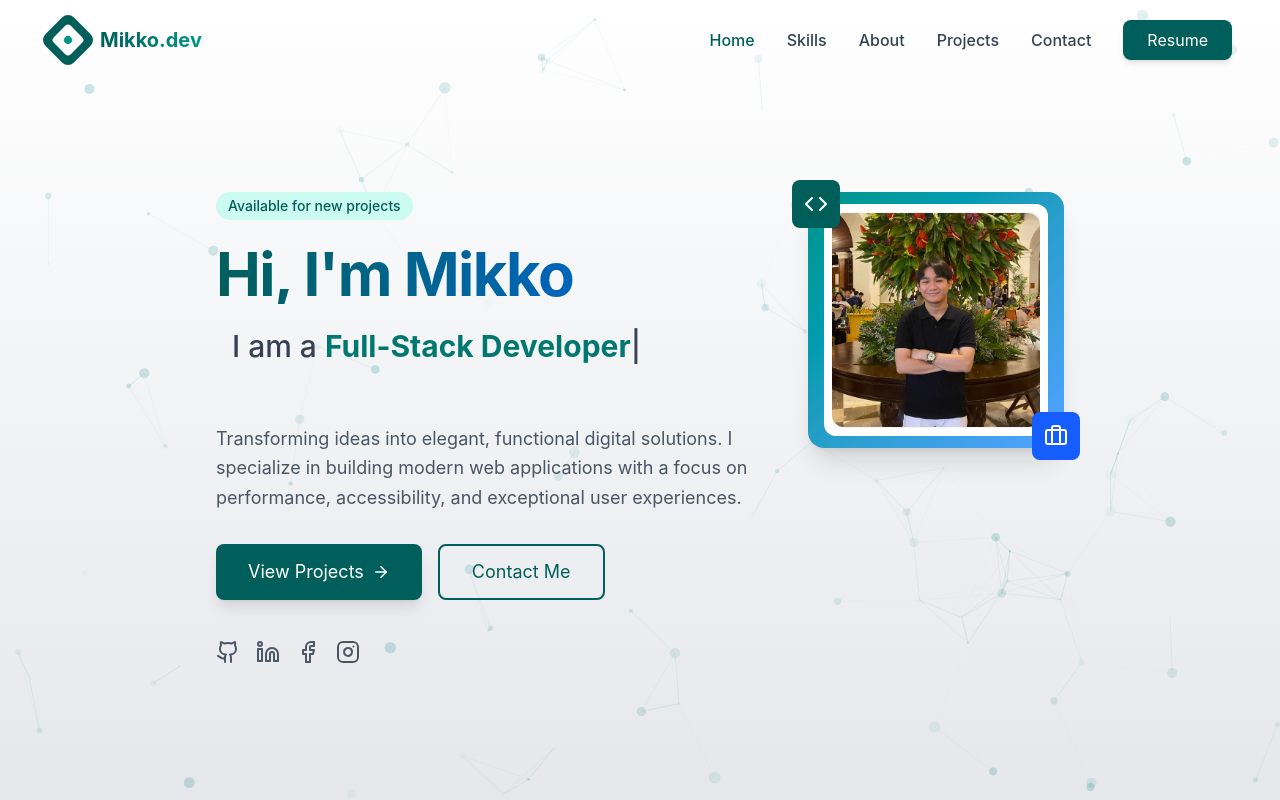
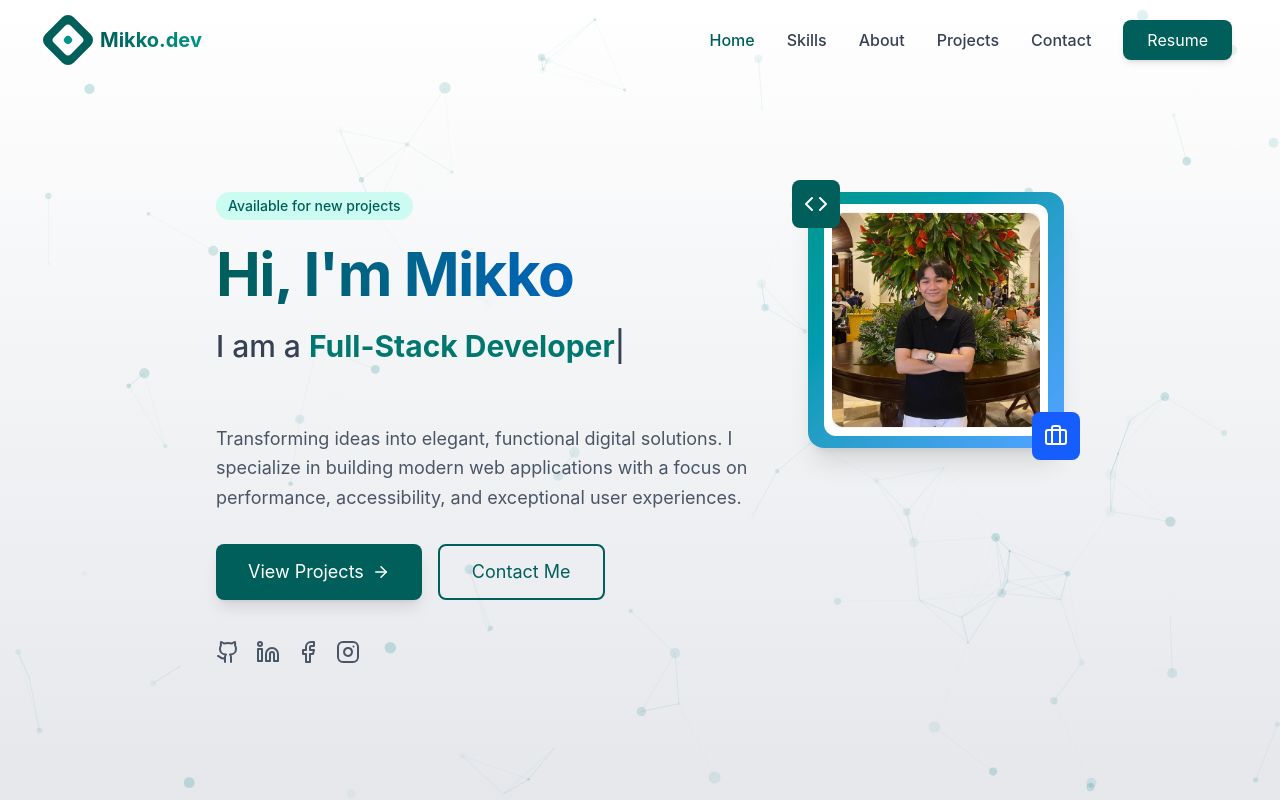
Before and after one commit to mikko13/Personal-Website, a React (Vite) app: page / in a window 1280 px wide. Shown: the top 800 px of the page. Built offline with nearby package versions, Linux system fonts and the light colour scheme.

Commit message:
Update RoleTyping.tsx

```diff
--- a/src/components/mainPage/RoleTyping.tsx
+++ b/src/components/mainPage/RoleTyping.tsx
@@ -31,7 +31,7 @@ const RoleTyping: React.FC<RoleTypingProps> = ({ roles }) => {
 
   return (
     <div className="relative h-16 mb-8">
-      <p className="ml-4 text-2xl md:text-3xl text-gray-700 font-medium absolute transition-opacity duration-500">
+      <p className="ml-4 md:ml-0 text-2xl md:text-3xl text-gray-700 font-medium absolute transition-opacity duration-500">
         I am a <span className="text-teal-700 font-bold">{currentRole}</span>
         <span className="animate-blink">|</span>
       </p>
```
